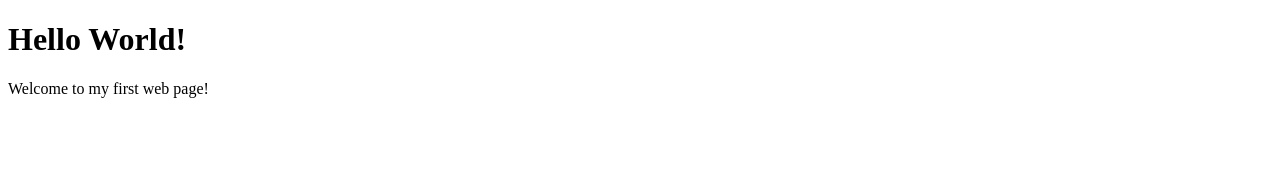
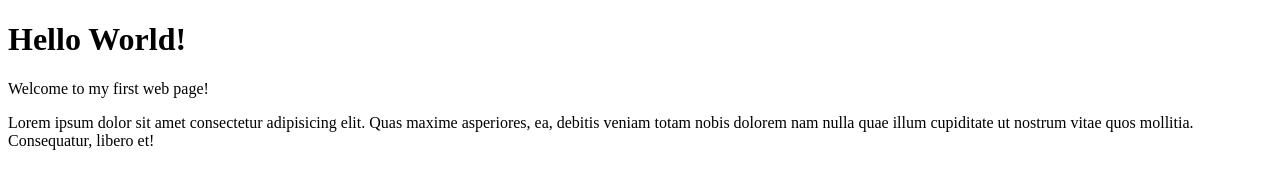
Before and after one commit to lorenw003/info20005lw, a plain HTML site: page index.html in a window 1280 px wide. Drawn offline with Linux system fonts and the light colour scheme.

Commit message:
add more text

```diff
--- a/index.html
+++ b/index.html
@@ -11,5 +11,7 @@
 
     <p> Welcome to my first web page!</p>
 
+    <p>Lorem ipsum dolor sit amet consectetur adipisicing elit. Quas maxime asperiores, ea, debitis veniam totam nobis dolorem nam nulla quae illum cupiditate ut nostrum vitae quos mollitia. Consequatur, libero et!</p>
+
 </body>
 </html>
```
